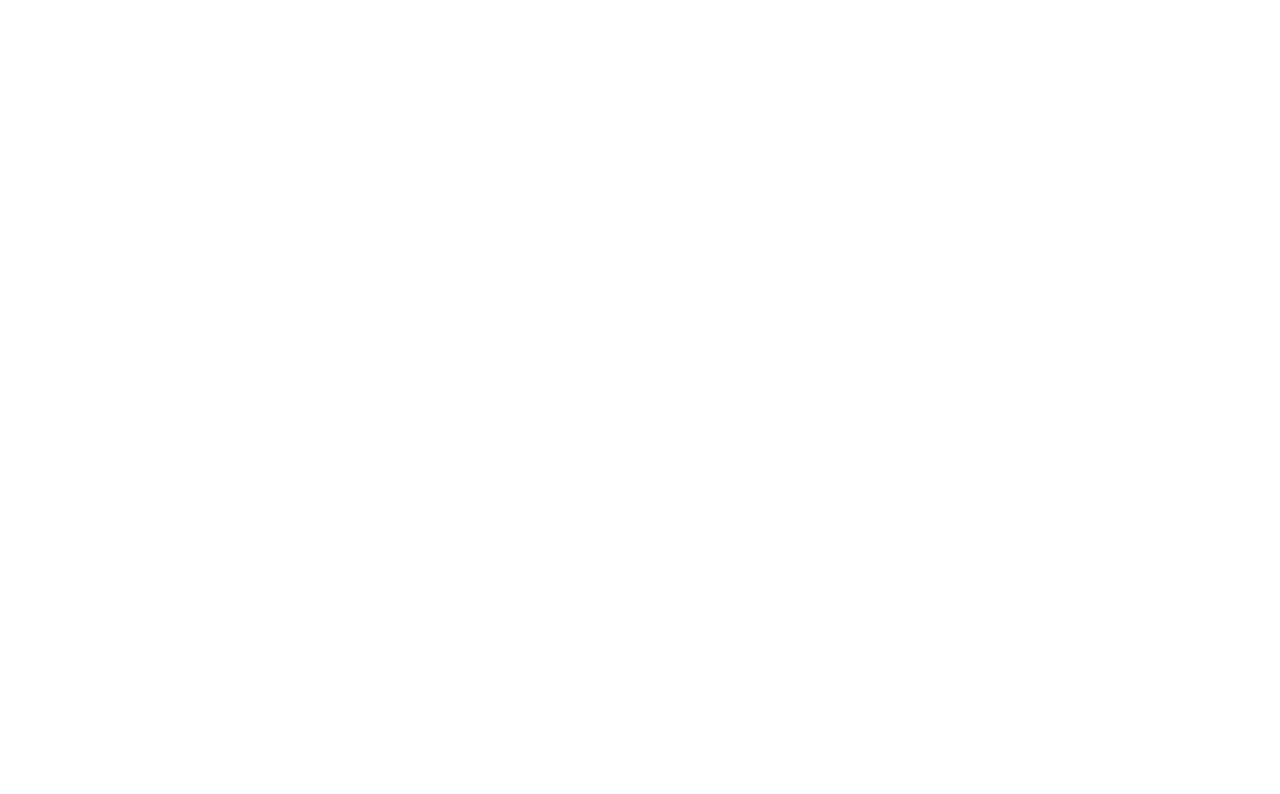
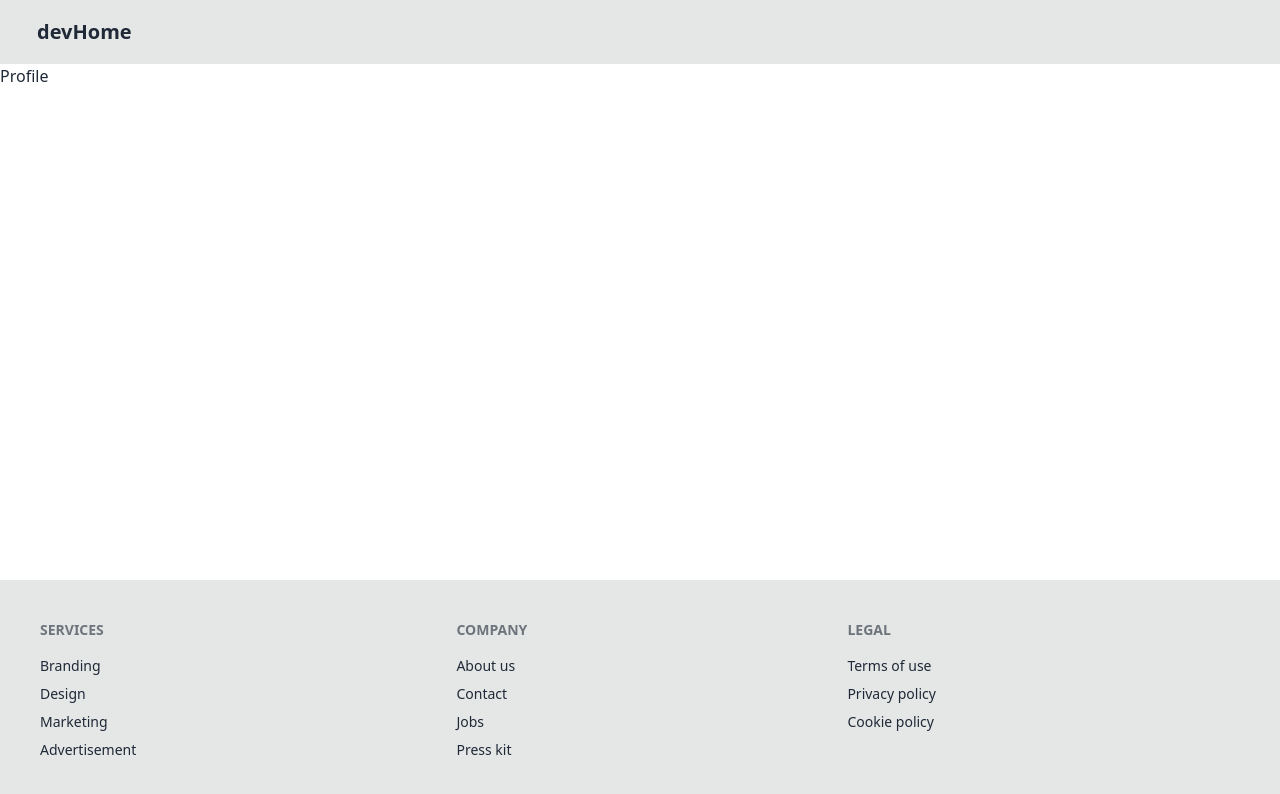
Before and after one commit to piyushroy007/devHome, a React (Vite) app in the folder frontend/: page /profile in a window 1280 px wide. Before the commit this address had no page. Shown: the top 794 px of the page. Built offline with nearby package versions, Linux system fonts and the light colour scheme; no server answers.

Commit message:
profile page link added

```diff
--- a/frontend/src/App.jsx
+++ b/frontend/src/App.jsx
@@ -6,6 +6,7 @@
 } from "react-router-dom";
 import Body from "./components/Body";
 import Login from "./components/Login";
+import Profile from "./components/Profile";
 import appStore from "./utils/appStore";
 import { Provider } from "react-redux";
 import Feed from "./components/Feed";
@@ -18,6 +19,7 @@
                     <Route path="/" element={<Body />}>
                         <Route path="/" element={<Feed />} />
                         <Route path="/login" element={<Login />} />
+                        <Route path="/profile" element={<Profile />} />
                     </Route>
                 </Routes>
             </BrowserRouter>
--- a/frontend/src/components/Body.jsx
+++ b/frontend/src/components/Body.jsx
@@ -2,7 +2,7 @@
 import NavBar from "./NavBar";
 import { Outlet } from "react-router-dom";
 import Footer from "./Footer";
-import { useDispatch } from "react-redux";
+import { useDispatch, useSelector } from "react-redux";
 import axios from "axios";
 import { addUser } from "../utils/userSlice";
 import { BASE_URL, API_URLS } from "../utils/constants";
@@ -11,6 +11,9 @@
 const Body = () => {
     const dispatch = useDispatch();
     const navigate = useNavigate();
+    const userData = useSelector((state) => state.user);
+    console.log("User data in Body component:", userData);
+
     const fetchUser = async () => {
         try {
             const response = await axios.get(BASE_URL + API_URLS.PROFILE_VIEW, {
@@ -33,8 +36,10 @@
     };
 
     useEffect(() => {
-        fetchUser();
-    }, []);
+        if (!userData) {
+            fetchUser();
+        }
+    }, [userData]);
 
     return (
         <>
--- a/frontend/src/components/NavBar.jsx
+++ b/frontend/src/components/NavBar.jsx
@@ -1,5 +1,6 @@
 import React from "react";
 import { useSelector } from "react-redux";
+import { Link } from "react-router-dom";
 
 const NavBar = () => {
     const user = useSelector((state) => state.user);
@@ -8,7 +9,9 @@
     return (
         <div className="navbar bg-base-300 px-5">
             <div className="flex-1">
-                <a className="btn btn-ghost text-xl">devHome</a>
+                <Link to="/" className="btn btn-ghost text-xl">
+                    devHome
+                </Link>
             </div>
             <div className="flex-none gap-2">
                 {user && (
@@ -31,10 +34,10 @@
                             tabIndex={0}
                             className="menu menu-sm dropdown-content bg-base-100 rounded-box z-[1] mt-3 w-52 p-2 shadow">
                             <li>
-                                <a className="justify-between">
+                                <Link to="/profile" className="justify-between">
                                     Profile
                                     <span className="badge">New</span>
-                                </a>
+                                </Link>
                             </li>
                             <li>
                                 <a>Settings</a>
--- /dev/null
+++ b/frontend/src/components/Profile.jsx
@@ -0,0 +1,7 @@
+import React from "react";
+
+const Profile = () => {
+    return <div>Profile</div>;
+};
+
+export default Profile;
```
